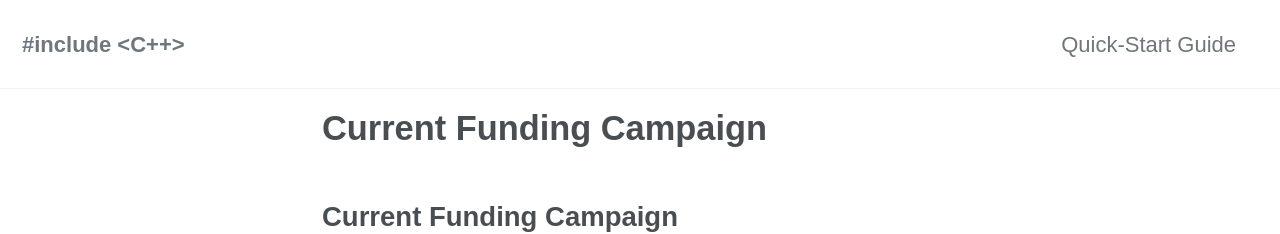
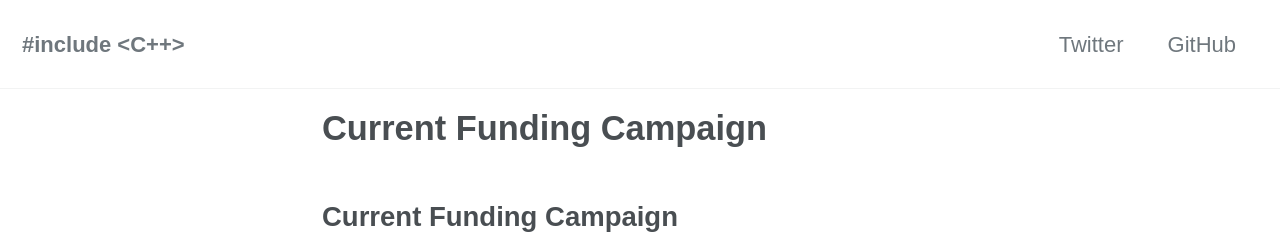
Before and after one commit to include-cpp/include-cpp.github.io, a Jekyll site: the page built from index.md, in a window 1280 px wide and 900 px high. Shown: the top 234 px of the window. Built offline with Jekyll 4.4.1, drawn with Linux system fonts in a browser that asks for light colours; cached includes are drawn as plain includes; nearby versions of some CDN libraries; our own code applies the rules of GitHub Pages for plain Markdown files.

Commit message:
Make menu at top-right consistent with live site

```diff
--- a/_data/navigation.yml
+++ b/_data/navigation.yml
@@ -1,7 +1,9 @@
 # main links
 main:
-  - title: "Quick-Start Guide"
-    url: https://mmistakes.github.io/minimal-mistakes/docs/quick-start-guide/
+  - title: "Twitter"
+    url: https://twitter.com/include_cpp
+  - title: "GitHub"
+    url: https://github.com/include-cpp
   # - title: "About"
   #   url: https://mmistakes.github.io/minimal-mistakes/about/
   # - title: "Sample Posts"
```
